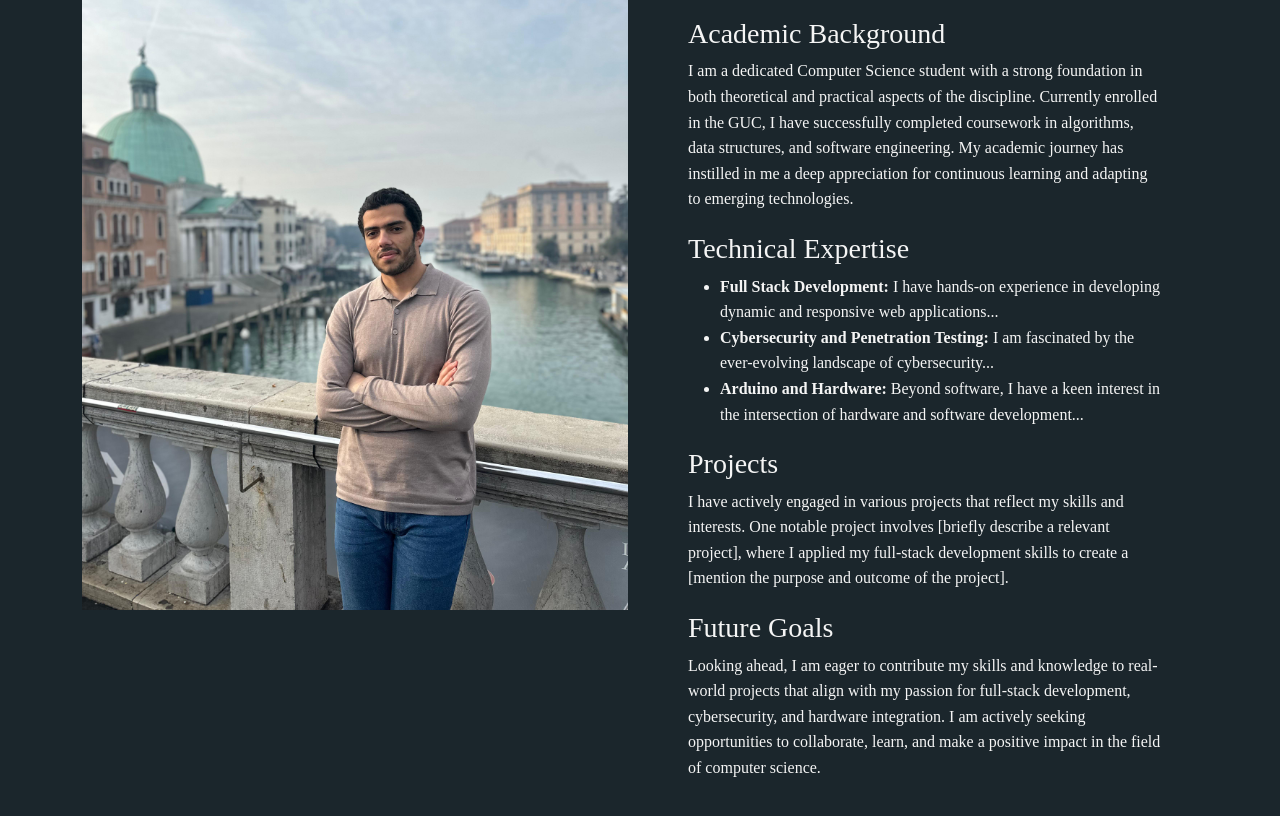
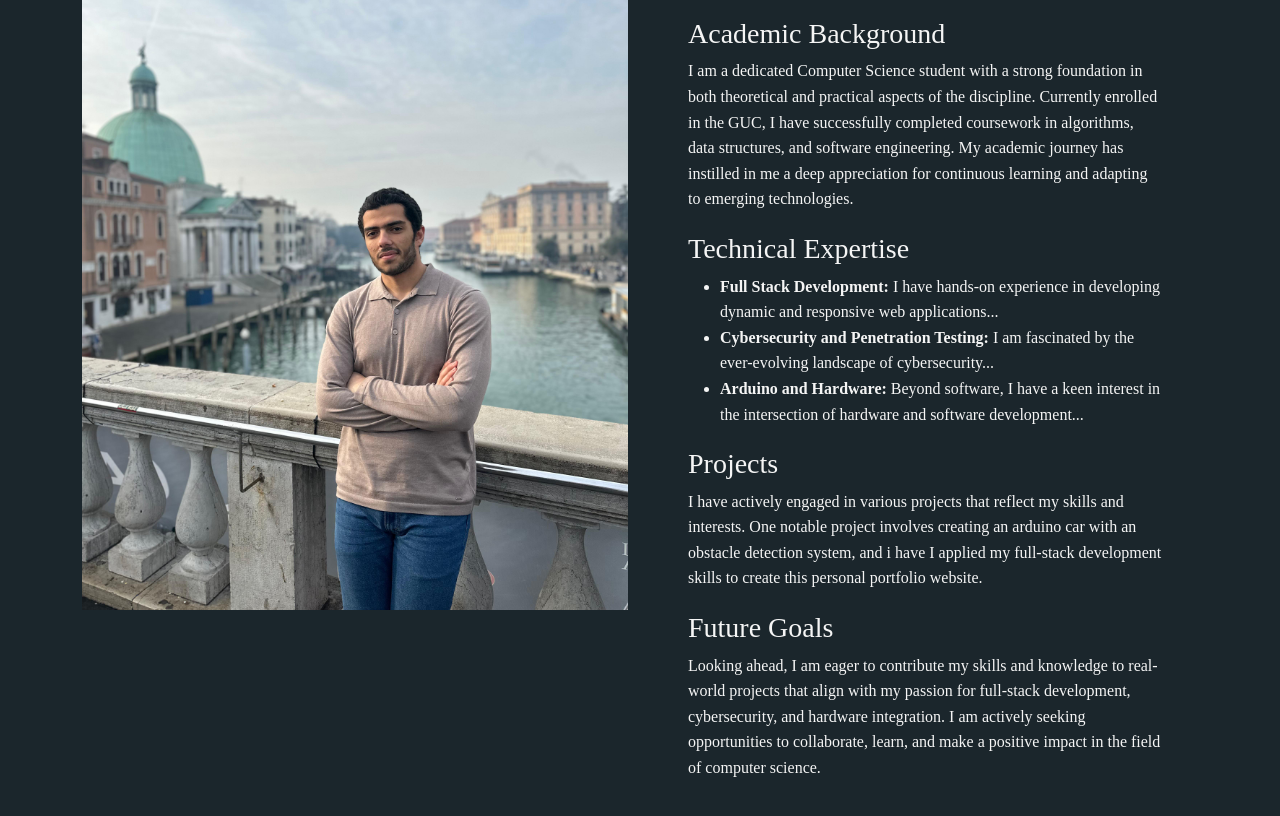
Before and after one commit to HamadaTamer/CV, a plain HTML site: page Personal Portfolio/About.html in a window 1280 px wide. Shown: the part 248-1064 px from the top of the page. Drawn offline with nearby package versions, Linux system fonts and the light colour scheme.

Commit message:
Update About.html

```diff
--- a/Personal Portfolio/About.html
+++ b/Personal Portfolio/About.html
@@ -81,7 +81,7 @@
       <section>
           <h3>Projects</h3>
           <p>
-              I have actively engaged in various projects that reflect my skills and interests. One notable project involves [briefly describe a relevant project], where I applied my full-stack development skills to create a [mention the purpose and outcome of the project].
+              I have actively engaged in various projects that reflect my skills and interests. One notable project involves creating an arduino car with an obstacle detection system, and i have I applied my full-stack development skills to create this personal portfolio website.
           </p>
       </section>
 
```
